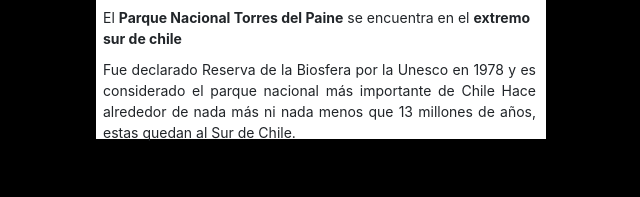
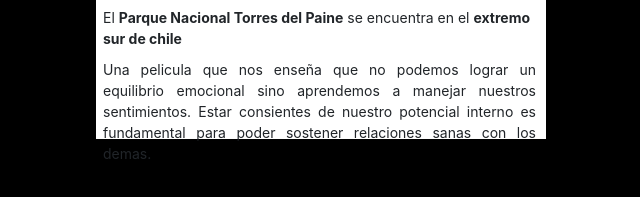
Before and after one commit to plopez1985/Postal-final, a plain HTML site: page index.html in a window 1280 px wide. Shown: the part 631-828 px from the top of the page, without its empty margins (54-694 px from the left). Drawn offline with nearby package versions, Linux system fonts and the light colour scheme.

Commit message:
postal terminado

```diff
--- a/index.html
+++ b/index.html
@@ -28,7 +28,7 @@
         </div>
 
         <div class="post-bod">
-            <img src="https://th.bing.com/th/id/R.b20d279668846be55c169a8ffa5148b5?rik=mdrum6p51Uj9gA&riu=http%3a%2f%2fneedforreed.com%2fwp-content%2fuploads%2f2017%2f03%2ftorres-del-paine-sunrise.jpg&ehk=m%2fyRl8bD6Z7L1YjUxJc3BaGF4rHEey5xleCGQdDiYjw%3d&risl=&pid=ImgRaw&r=0" width="450px" height="350px" alt="">
+            <img src="https://vsd.mx/wp-content/uploads/2024/06/Intensamente-Lanza-Sorpresa-Interactiva-en-Google-para-Fans.jpg" width="450px" height="350px" alt="">
         </div>
         <div class="post-shooter">
             <div class="shooter-start">
@@ -54,7 +54,9 @@
                 </div>
 
                 <div class="shooter-end">
-                    <p>Fue declarado Reserva de la Biosfera por la Unesco en 1978 y es considerado el parque nacional más importante de Chile Hace alrededor de nada más ni nada menos que 13 millones de años, estas quedan al Sur de Chile.</p>
+                    <p> Una pelicula que nos enseña que no podemos lograr un equilibrio emocional sino aprendemos a manejar
+                        nuestros sentimientos. Estar consientes de nuestro potencial interno es fundamental para poder sostener
+                        relaciones sanas con los demas.</p>
                 </div>
             </div>
 
```
